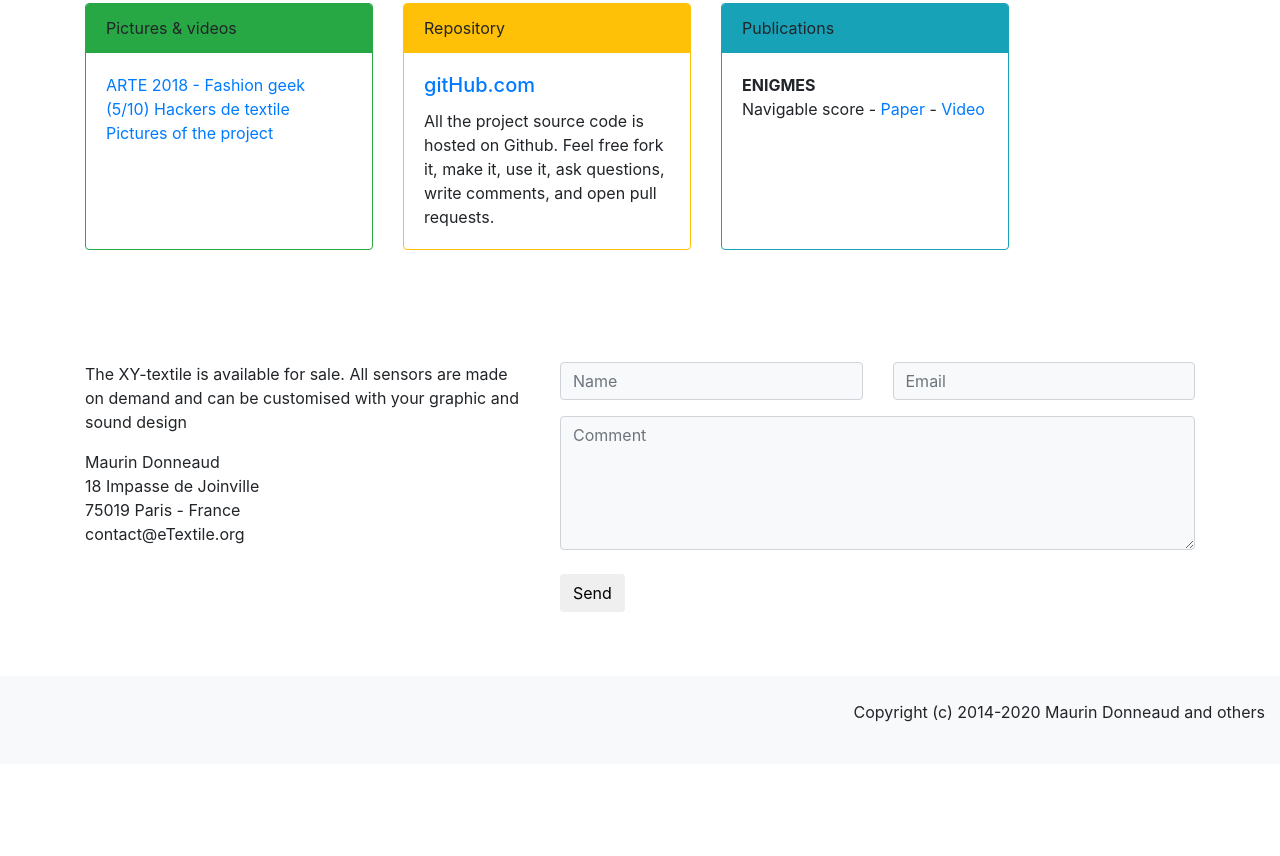
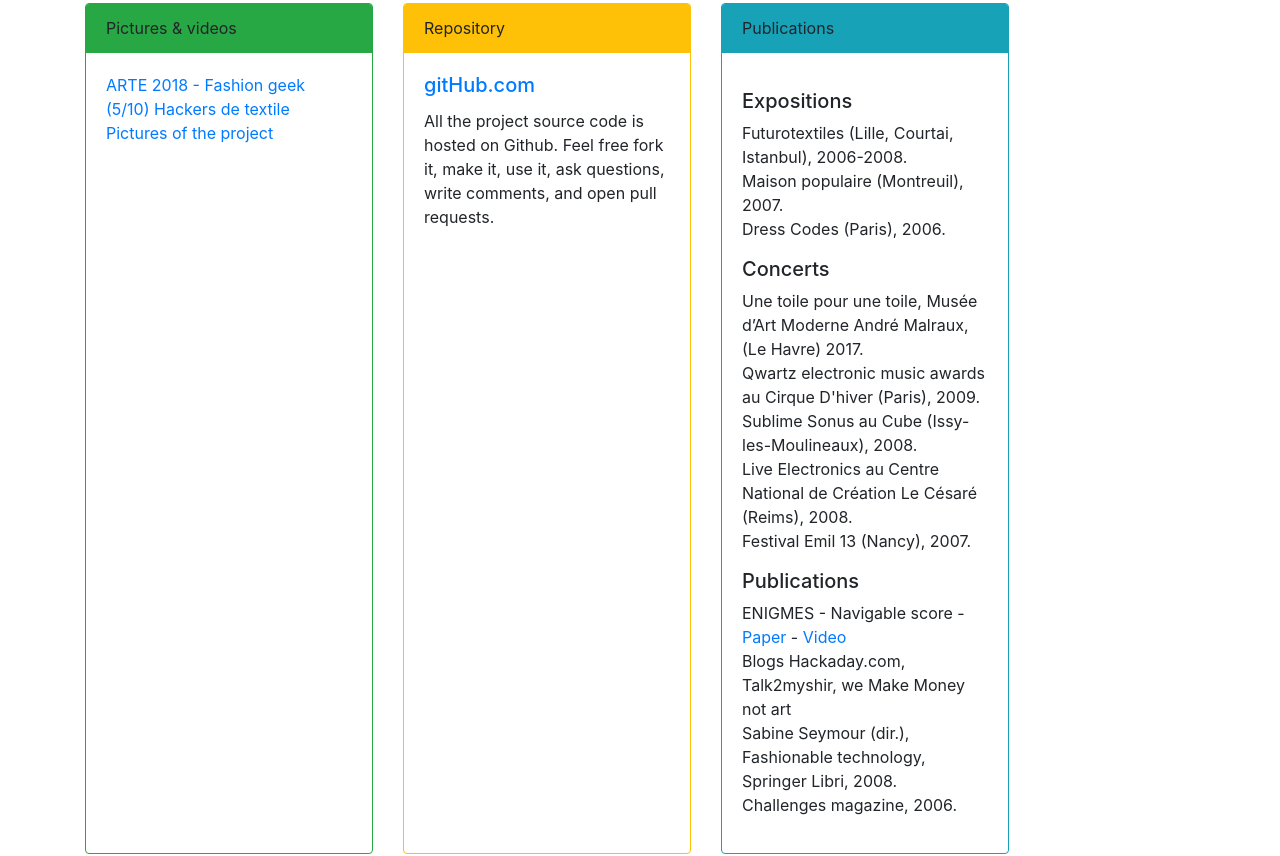
Before and after one commit to eTextile/xy-textile, a website: page docs/index.html in a window 1280 px wide. Shown: the part 1359-2215 px from the top of the page. Before the commit the page ends 2123 px from the top, so only its background shows below. Drawn offline with Linux system fonts and the light colour scheme.

Commit message:
Added publications

```diff
--- a/docs/index.html
+++ b/docs/index.html
@@ -5,17 +5,14 @@
 
   <meta charset="utf-8">
   <meta name="viewport" content="width=device-width, initial-scale=1, shrink-to-fit=no">
-  <meta name="description" content="e-Textiles and wearables">
+  <meta name="description" content="XY-Textile, a universe of sound at your fingertips">
   <meta name="keywords" content="HID, HCI, IHM, Wickedfabrics, e-textile, wearables, smart-textiles, sensors, actuators, interactivity, electronic, Processing, Arduino, DIY, opensource, open-hardware, interface, interaction-design" />
-  <meta name="author" content="etextile.org">
+  <meta name="author" content="Mauriin Donneaud">
   <link rel="icon" href="./favicon.png">
 
   <title>eTextile.org</title>
 
-  <!-- Bootstrap core CSS -->
   <link href="vendor/bootstrap/css/bootstrap.min.css" rel="stylesheet">
-
-  <!-- Custom styles for this template -->
   <link href="css/full-slider.css" rel="stylesheet">
 
 </head>
@@ -25,7 +22,7 @@
   <!-- Navigation -->
   <nav class="navbar navbar-expand-lg navbar-dark bg-clear fixed-top">
     <div class="container">
-      <a class="navbar-brand" href="http://eTextile.org">www.eTextile.org</a>
+      <h1 class="navbar-brand" href="http://etextile.org">www.eTextile.org</h1>
       <button class="navbar-toggler" type="button" data-toggle="collapse" data-target="#navbarResponsive" aria-controls="navbarResponsive" aria-expanded="false" aria-label="Toggle navigation">
           <span class="navbar-toggler-icon"></span>
         </button>
@@ -56,8 +53,8 @@
         <li data-target="#carouselExampleIndicators" data-slide-to="1"></li>
         <li data-target="#carouselExampleIndicators" data-slide-to="2"></li>
       </ol>
+
       <div class="carousel-inner" role="listbox">
-
         <div class="carousel-item active" style="background-image: url('https://live.staticflickr.com/151/415702494_c5f5f388be_o_d.jpg')">
           <div class="carousel-caption d-none d-md-block">
             <h1 class="display-5">A universe of sound at your fingertips</h1>
@@ -79,7 +76,6 @@
             <p></p>
           </div>
         </div>
-
       </div>
 
       <a class="carousel-control-prev" href="#carouselExampleIndicators" role="button" data-slide="prev">
@@ -137,9 +133,31 @@ Created in collaboration with graphic designers and composers, theses multisenso
         <div class="card border-info mb-3" style="max-width: 18rem;">
           <div class="card-header bg-info border-info">Publications</div>
           <div class="card-body">
+
             <p class="card-text">
-              <strong>ENIGMES</strong><br> Navigable score - <a href="https://hal.archives-ouvertes.fr/hal-01509373/document">Paper</a> - <a href="http://theatrophone.free.fr/ENIGMES/ENIGMES-CR.mp4">Video</a><br>
+		<h5>Expositions</h5>
+		<ul class="list-unstyled">
+		  <li>Futurotextiles (Lille, Courtai, Istanbul), 2006-2008.</li>
+		  <li>Maison populaire (Montreuil), 2007.</li>
+		  <li>Dress Codes (Paris), 2006.</li>
+		</ul>
+		<h5>Concerts</h5>
+		<ul class="list-unstyled">
+		  <li>Une toile pour une toile, Musée d’Art Moderne André Malraux, (Le Havre) 2017.</li>
+		  <li>Qwartz electronic music awards au Cirque D'hiver (Paris), 2009.</li>
+		  <li>Sublime Sonus au Cube (Issy-les-Moulineaux), 2008.</li>
+		  <li>Live Electronics au Centre National de Création Le Césaré (Reims), 2008.</li>
+		  <li>Festival Emil 13 (Nancy), 2007.</li>
+		</ul>
+		<h5>Publications</h5>
+		<ul class="list-unstyled">
+		  <li>ENIGMES - Navigable score - <a href="https://hal.archives-ouvertes.fr/hal-01509373/document">Paper</a> - <a href="http://theatrophone.free.fr/ENIGMES/ENIGMES-CR.mp4">Video</a></li>
+		  <li>Blogs Hackaday.com, Talk2myshir, we Make Money not art</li>
+		  <li>Sabine Seymour (dir.), Fashionable technology, Springer Libri, 2008.</li>
+		  <li>Challenges magazine, 2006.
+		</ul>
             </p>
+
           </div>
         </div>
       </div>
```
